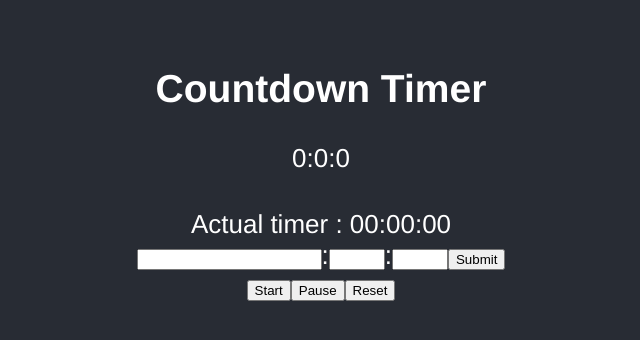
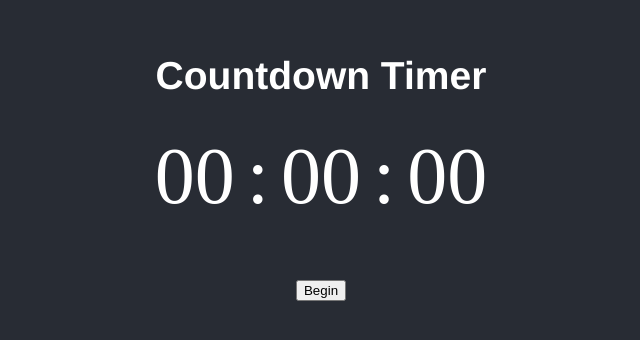
Before and after one commit to acoltelli/countdown-timer, a React (Create React App) app: page / in a window 1280 px wide. Shown: the part 232-572 px from the top of the page, without its empty margins (319-959 px from the left). Built offline with nearby package versions, Linux system fonts and the light colour scheme; the HTML template or start-up script is replaced by a standard one; a web font is replaced by a local one.

Commit message:
add conditional rendering

```diff
--- a/src/App.js
+++ b/src/App.js
@@ -3,28 +3,19 @@ import { Component } from "react";
 import './App.css';
 
 
-class CountdownTimer extends React.Component {
+class Timer extends React.Component {
         constructor(props) {
           super(props);
           this.state = {
-            timeRemaining: 0,
+            timeRemaining: 0, //in seconds
             seconds: 0,
             minutes: 0,
-            hours: 0
+            hours: 0,
+            timerActive: false,
+            buttonPress: false
           };
-          this.handleChange = this.handleChange.bind(this);
-          this.handleSubmit = this.handleSubmit.bind(this);
-        }
-
-        increaseTimer(){
-          this.setState({timeRemaining: this.state.timeRemaining + 60})
-        }
-
-        decreaseTimer(){
-          if (this.state.timeRemaining > 0)  {
-            this.setState({timeRemaining: this.state.timeRemaining - 60})
-          }
-
+          this.helperChange = this.helperChange.bind(this);
+          this.helperSubmit = this.helperSubmit.bind(this);
         }
 
         getHours() {
@@ -39,66 +30,102 @@ class CountdownTimer extends React.Component {
           return ("0" + (this.state.timeRemaining % 60)).slice(-2);
         }
 
-        startTimer() {
-          var _this = this;
-          this.countdown = setInterval(dec, 1000); //decrements timeRemaining by one every 1000ms.
-          function dec(){
-            if (_this.state.timeRemaining > 0){
-            _this.setState({ timeRemaining: _this.state.timeRemaining - 1 });
-          }
-          //clear timer when count is zero
-          if (_this.state.timeRemaining == 0){
-          clearInterval(this.countdown);
-        }}
-        }
-
         resetTime() {
           this.reset = this.setState({
-            timeRemaining: (this.state.timeRemaining = 0)
+            timeRemaining: (this.state.timeRemaining = 0),
+            seconds: 0,
+            minutes: 0,
+            hours: 0,
+            timerActive: false
+
           });
           clearInterval(this.countdown);
         }
 
-        pauseTime() {
+        pauseButton() {
           clearInterval(this.countdown);
+          this.setState({
+            buttonPress: true
+          });
         }
 
-        handleChange(event) {
+        startButton(){
+          this.setState({
+            buttonPress: false
+          });
+          this.startTimer();
+        }
+
+        startTimer() {
+          var _this = this;
+          this.countdown = setInterval(timer, 1000);
+          function timer(){
+            if (_this.state.timeRemaining > 0){
+              _this.setState({ timeRemaining: _this.state.timeRemaining - 1 });
+          }
+            if (_this.state.timeRemaining == 0){
+              _this.resetTime();
+        }}
+        }
+
+        helperChange(event) {
           var num = parseInt(event.target.value, 10);
           var name = event.target.name;
           this.setState({ [name]: num });
         }
 
-        handleSubmit(event) {
+        helperSubmit(event) {
          event.preventDefault();
          var totalSeconds = (this.state.hours * 3600) + (this.state.minutes * 60) + (this.state.seconds);
-         this.setState({timeRemaining: totalSeconds});
+         if (totalSeconds == 0){
+           alert("Please type a value into the countdown timer");
+           return;
+         }
+         this.setState({
+           timeRemaining: totalSeconds,
+             seconds: 0,
+             minutes: 0,
+             hours: 0,
+             timerActive: true  });
+             this.helper();
+       }
+
+        helper(){
+         this.startTimer();
        }
 
         render() {
           return (
-
             <div>
             <h2 className = "TimerTitle">Countdown Timer </h2>
+              <div className='conditional'>
 
-              <div className="clock">
-                {this.state.hours}:{this.state.minutes}:{this.state.seconds}
-                <h1/>
-                Actual timer : {this.getHours()}:{this.getMinutes()}:{this.getSeconds()}
+              {(this.state.timerActive == false) ?
+                <div className= "clock">
 
-                <form onSubmit={this.handleSubmit}>
-                <input type="number" name="hours" onChange={this.handleChange} placeholder="00"/>:
-                <input type="number"  min="00" max="59" name="minutes" onChange={this.handleChange} placeholder="00"/>:
-                <input type="number" min="00" max="59" name="seconds" onChange={this.handleChange} placeholder="00"/>
-                <input type="submit" value="Submit" />
-                </form>
+                  <form onSubmit={this.helperSubmit}>
+                  <input type="text" name= "hours" pattern="\d*" onChange={this.helperChange} placeholder="00" className='hours'/>:
+                  <input type="text" maxLength= "2" pattern="\d*" name="minutes" onChange={this.helperChange} placeholder="00"/>:
+                  <input type="text" maxLength= "2" pattern="\d*" name="seconds" onChange={this.helperChange} placeholder="00"/>
+                  <div>
+                  <input type="submit" value="Begin"/>
+                  </div>
+                  </form>
+
+                </div>
+                :
+                <div className = "CountdownTimer ">
+
+              <div className= "clock">{this.getHours()}:{this.getMinutes()}:{this.getSeconds()}
+              <div>
+              {this.state.buttonPress ? <button onClick={() => this.startButton()}>Start</button> : <button onClick={() => this.pauseButton()}>Pause</button>}
+              <button onClick={() => this.resetTime()}>Reset</button>
+              </div>
+                </div>
 
               </div>
+            }
 
-              <div className = "buttonPanel">
-              <button onClick={() => this.startTimer()}>Start</button>
-              <button onClick={() => this.pauseTime()}>Pause</button>
-              <button onClick={() => this.resetTime()}>Reset</button>
               </div>
             </div>
           );
@@ -106,15 +133,12 @@ class CountdownTimer extends React.Component {
       }
 
 
-
-
 class App extends Component {
   render() {
     return (
       <div className="App">
-        <CountdownTimer />
+        <Timer />
       </div>
     ); }};
 
-
 export default App;
```
